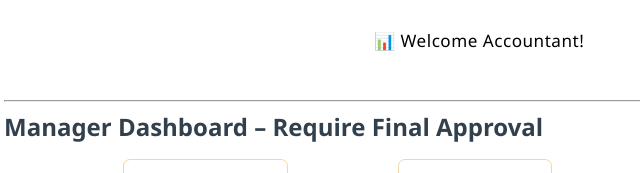
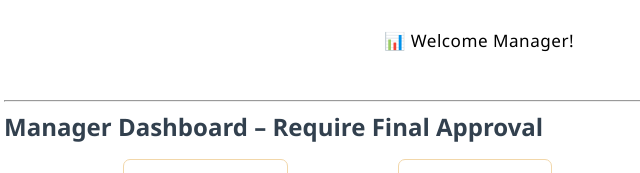
Before and after one commit to mazharmecci/XPAY, a website with bundled scripts: page manager.html in a window 1280 px wide. Shown: the part 185-358 px from the top of the page, 161-801 px from the left. Built offline with nearby package versions, Linux system fonts and the light colour scheme; no server answers.

Commit message:
Update manager.html

```diff
--- a/manager.html
+++ b/manager.html
@@ -15,7 +15,7 @@
       </div>
 
       <div class="welcome-row">
-        <div id="welcomeBanner" class="welcome-banner">📊 Welcome Accountant!</div>
+        <div id="welcomeBanner" class="welcome-banner">📊 Welcome Manager!</div>
       </div>
 
       <hr class="section-divider" />
```
